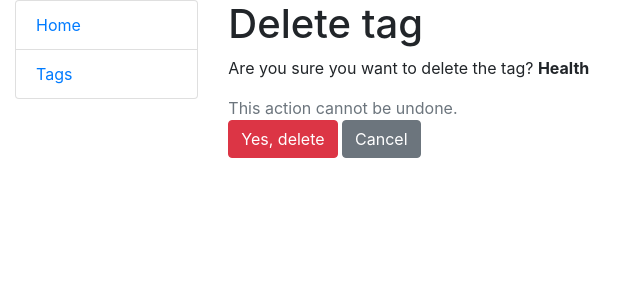
After one commit to StrawHato/todo-list, a Django app: page /tags/delete/4/ in a window 1280 px wide. The commit adds this page. Shown: the top 300 px of the page, without its empty margins (0-640 px from the left). Run offline with Django 5.2, Linux system fonts and the light colour scheme; data comes from the database, SQL or seed files in the repository.

Commit message:
Add tag delete page

```diff
--- /dev/null
+++ b/templates/todo_app/tag_confirm_delete.html
@@ -0,0 +1,20 @@
+{% extends "base.html" %}
+
+{% block content %}
+  <h1>Delete tag</h1>
+  <p>Are you sure you want to delete the tag?
+    <strong>{{ tag }}</strong>
+  </p>
+  <span class="text-muted">
+      This action cannot be undone.
+  </span>
+  <form method="post">
+    {% csrf_token %}
+      <button type="submit" class="btn btn-danger">
+        Yes, delete
+      </button>
+      <a href="{% url 'todo_app:tag-list' %}" class="btn btn-secondary">
+        Cancel
+      </a>
+  </form>
+{% endblock %}
--- a/templates/todo_app/tag_list.html
+++ b/templates/todo_app/tag_list.html
@@ -21,7 +21,7 @@
             </a>
           </td>
           <td>
-            <a href="#" class="btn btn-secondary">
+            <a href="{% url 'todo_app:tag-delete' pk=tag.id %}" class="btn btn-secondary">
               Delete
             </a>
           </td>
--- a/todo_app/urls.py
+++ b/todo_app/urls.py
@@ -8,6 +8,7 @@ from todo_app.views import (
     TagListView,
     TagCreateView,
     TagUpdateView,
+    TagDeleteView,
     toggle_complete_task,
 )
 
@@ -19,6 +20,7 @@ urlpatterns = [
     path("tags/", TagListView.as_view(), name="tag-list"),
     path("tags/create/", TagCreateView.as_view(), name="tag-create"),
     path("tags/update/<int:pk>/", TagUpdateView.as_view(), name="tag-update"),
+    path("tags/delete/<int:pk>/", TagDeleteView.as_view(), name="tag-delete"),
     path("<int:pk>/toggle-complete/", toggle_complete_task, name="toggle-complete"),
 ]
 
--- a/todo_app/views.py
+++ b/todo_app/views.py
@@ -44,6 +44,11 @@ class TagUpdateView(generic.UpdateView):
     success_url = reverse_lazy("todo_app:tag-list")
 
 
+class TagDeleteView(generic.DeleteView):
+    model = Tag
+    success_url = reverse_lazy("todo_app:tag-list")
+
+
 def toggle_complete_task(request, pk):
     task = Task.objects.get(id=pk)
     if task.status:
```
